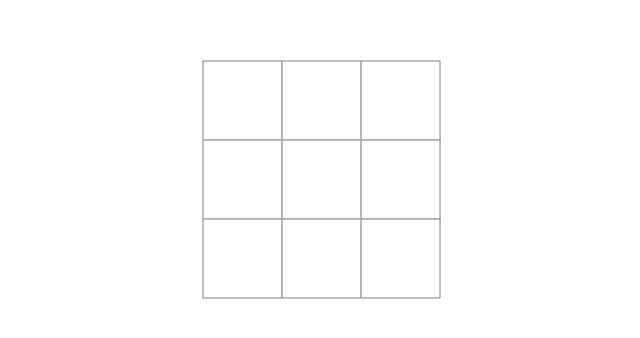
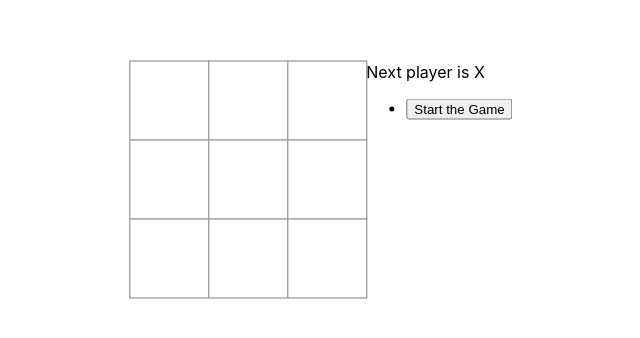
Before and after one commit to firojkabir/tic-tac-toe-react, a React (Create React App) app: page / in a window 1280 px wide. Shown: the part 220-558 px from the top of the page, without its empty margins (319-959 px from the left). Built offline with nearby package versions, Linux system fonts and the light colour scheme.

Commit message:
Finished the project, some error occured, Winning msg doesn't show

```diff
--- a/src/components/Game.js
+++ b/src/components/Game.js
@@ -12,6 +12,13 @@ export default class Game extends Component {
             ]
         }
     }
+    jumpTo(step){
+        this.setState({
+            stepNumber: step,
+            xIsNext: (step%2)===0
+        })
+    }
+
     handleClick(i) {
         const history = this.state.history
         .slice(0, this.state.stepNumber+1);
@@ -28,17 +35,38 @@ export default class Game extends Component {
             }),
             xIsNext: !this.state.xIsNext,
             stepNumber: history.length
-        })
+        });
     }
 
     render() {
         const history = this.state.history;
         const current = history[this.state.stepNumber];
+        const winner = calculateWinner[current.squares];
+        const moves = history.map((step, move) => {
+            const desc = move ? 'Go to #' + move: 'Start the Game';
+            return (
+                <li key={move}>
+                    <button onClick = {() => {this.jumpTo(move)}}>
+                        {desc}
+                    </button>
+                </li>
+            )
+        });
+        let status;
+        if(winner){
+            status = 'Winner is ' + winner;
+        } else {
+            status = 'Next player is ' + (this.state.xIsNext ? 'X' : 'O');
+        }
 
         return (
             <div className="game">
                 <div className="game-board">
                     <Board onClick={(i) => this.handleClick(i)} squares={current.squares} />
+                </div>
+                <div className="game-info">
+                    <div>{status}</div>
+                    <ul>{moves}</ul>
                 </div>
             </div>
         )
```
